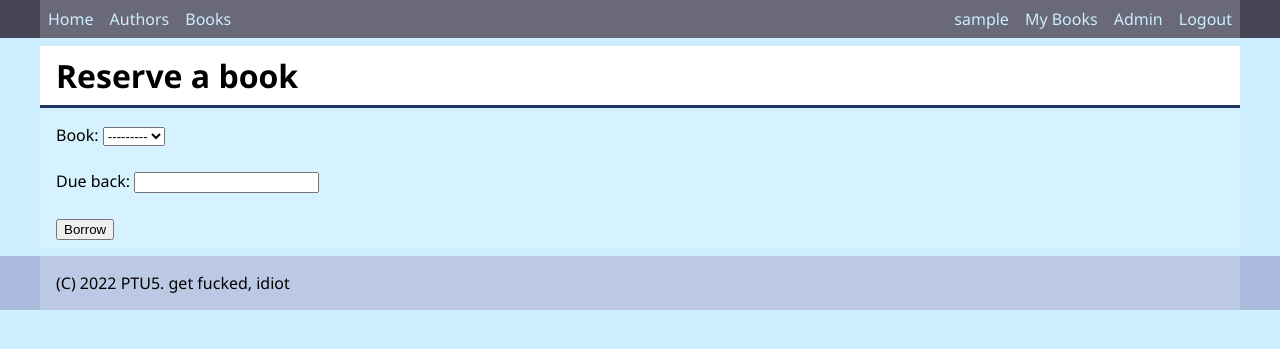
After one commit to revers2b/ptu5_django_library, a Django app: page /borrow_new_book/ in a window 1280 px wide. The commit adds this page. Shown: the top 349 px of the page. Run offline with Django 4.2, Linux system fonts and the light colour scheme; the visitor is signed in with stand-in values (Sample User, id 1); data that the repository does not hold is empty.

Commit message:
borrowing books

```diff
--- a/ptu5_library/library/templates/library/user_book_list.html
+++ b/ptu5_library/library/templates/library/user_book_list.html
@@ -2,6 +2,7 @@
 {% block title %}My Books in {{ block.super }}{% endblock title %}
 {% block content %}
 <h1>My Books</h1>
+<p><a class="button" href="{% url 'user_bookinstance_create' %}">Borrow a book</a></p>
 <div class="table-grid my-books-table">
     <div class="table-grid-cell center dark">Author . Book</div>
     <div class="table-grid-cell center dark">Due Date</div>
--- /dev/null
+++ b/ptu5_library/library/templates/library/user_bookinstance_create.html
@@ -0,0 +1,11 @@
+{% extends 'library/base.html' %}
+{% block title %}Borrowing a book from {{ block.super }}{% endblock title %}
+{% block content %}
+<h1>Reserve a book</h1>
+    {% comment %} <div class="table-grid form-grid"> {% endcomment %}
+        <form action="" method="post">
+            {% csrf_token %}
+            {{ form.as_p }}
+            <p><button type="submit">Borrow</button></p>
+        </form>
+{% endblock content %}
--- a/ptu5_library/library/urls.py
+++ b/ptu5_library/library/urls.py
@@ -8,4 +8,5 @@ urlpatterns = [
     path('books/', views.BookListView.as_view(), name='books'),
     path('book/<int:pk>/', views.BookDetailView.as_view(), name='book'),
     path('my_books/', views.UserBookListView.as_view(), name='user_books'),
+    path('borrow_new_book/', views.UserBookInstanceCreateView.as_view(), name='user_bookinstance_create'),
 ]
--- a/ptu5_library/library/views.py
+++ b/ptu5_library/library/views.py
@@ -3,9 +3,9 @@ from django.contrib import messages
 from django.shortcuts import render, get_object_or_404
 from django.db.models  import Q
 from django.core.paginator import Paginator
-from django.views.generic import ListView, DetailView
+from django.views.generic import ListView, DetailView, CreateView, UpdateView, DeleteView
 from django.views.generic.edit import FormMixin
-from django.urls import reverse
+from django.urls import reverse, reverse_lazy
 from . models import Genre, Author, Book, BookInstance
 from . forms import BookReviewForm
 
@@ -108,3 +108,15 @@ class UserBookListView(LoginRequiredMixin, ListView):
         queryset = super().get_queryset()
         queryset = queryset.filter(reader=self.request.user).order_by('due_back')
         return queryset
+
+
+class UserBookInstanceCreateView(LoginRequiredMixin, CreateView):
+    model = BookInstance
+    fields = ('book', 'due_back',)
+    template_name = 'library/user_bookinstance_create.html'
+    success_url = reverse_lazy('user_books')
+
+    def form_valid(self, form):
+        form.instance.reader = self.request.user
+        form.instance.status = 'r'
+        return super().form_valid(form)
```
